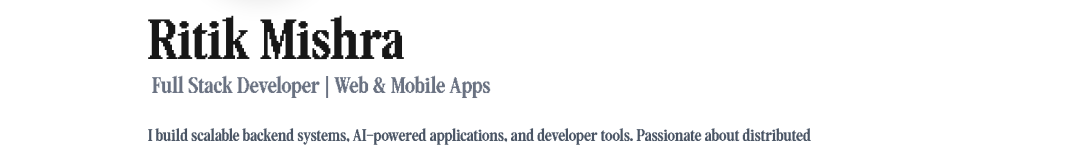
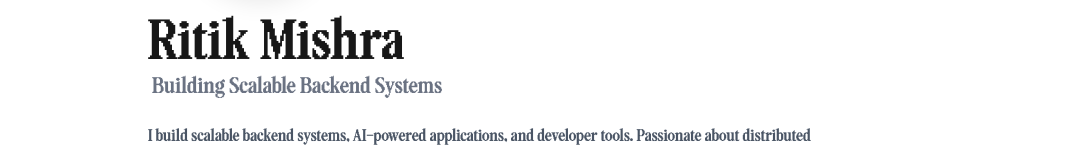
Before and after one commit to Art0citus/art0citus.dev, a Next.js app: page / in a window 1280 px wide. Shown: the part 310-468 px from the top of the page, without its empty margins (44-1123 px from the left). Built offline with nearby package versions, Linux system fonts and the light colour scheme.

Commit message:
changed bio

```diff
--- a/src/components/Hero.tsx
+++ b/src/components/Hero.tsx
@@ -62,7 +62,7 @@ export default function Hero() {
 
                     <div className="absolute left-1 top-[380px]">
                         <p className=" font-pixelta mt-2 text-2xl text-gray-500">
-                            Full Stack Developer | Web & Mobile Apps
+                        Building Scalable Backend Systems
                         </p>
                     </div>
 
```
